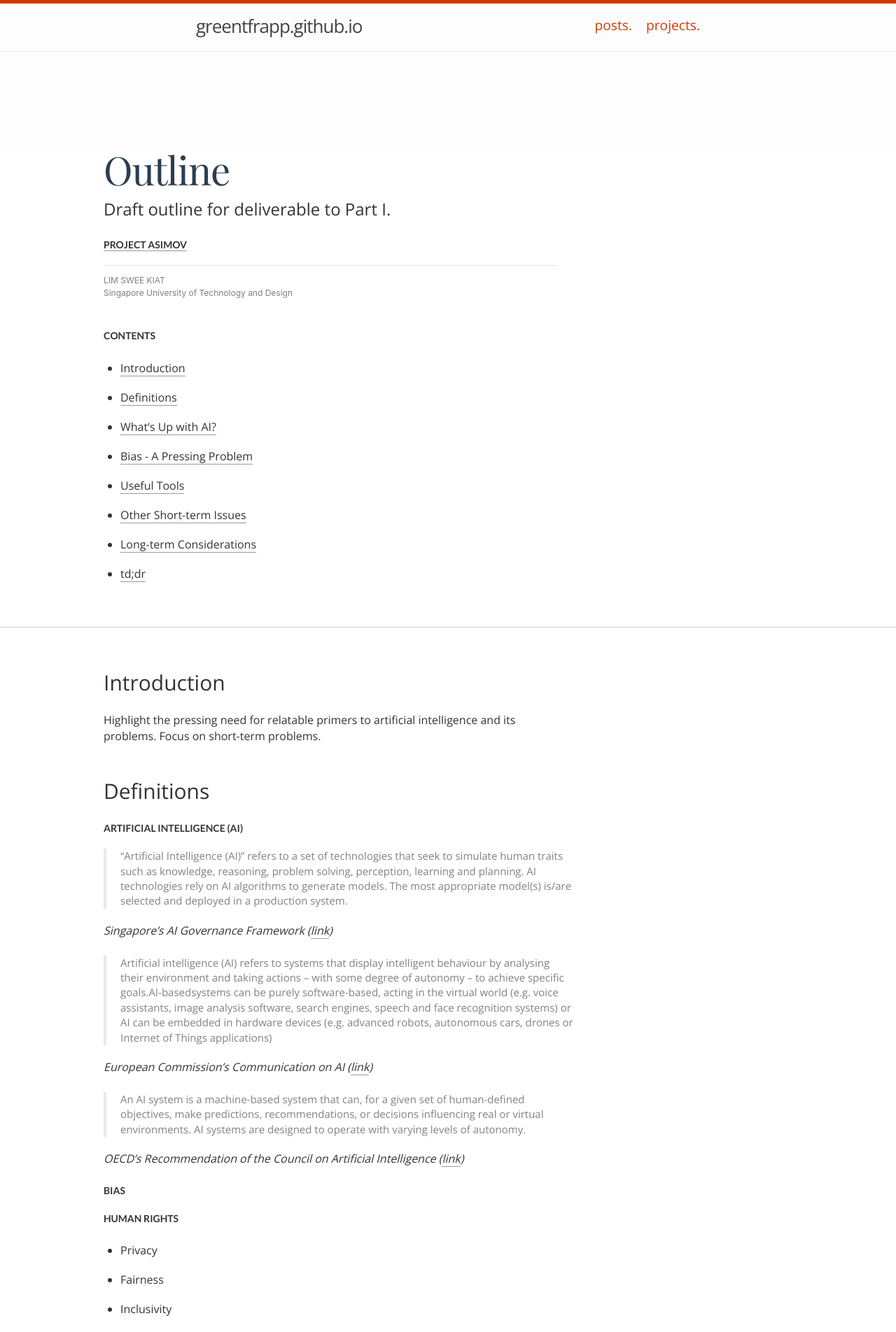
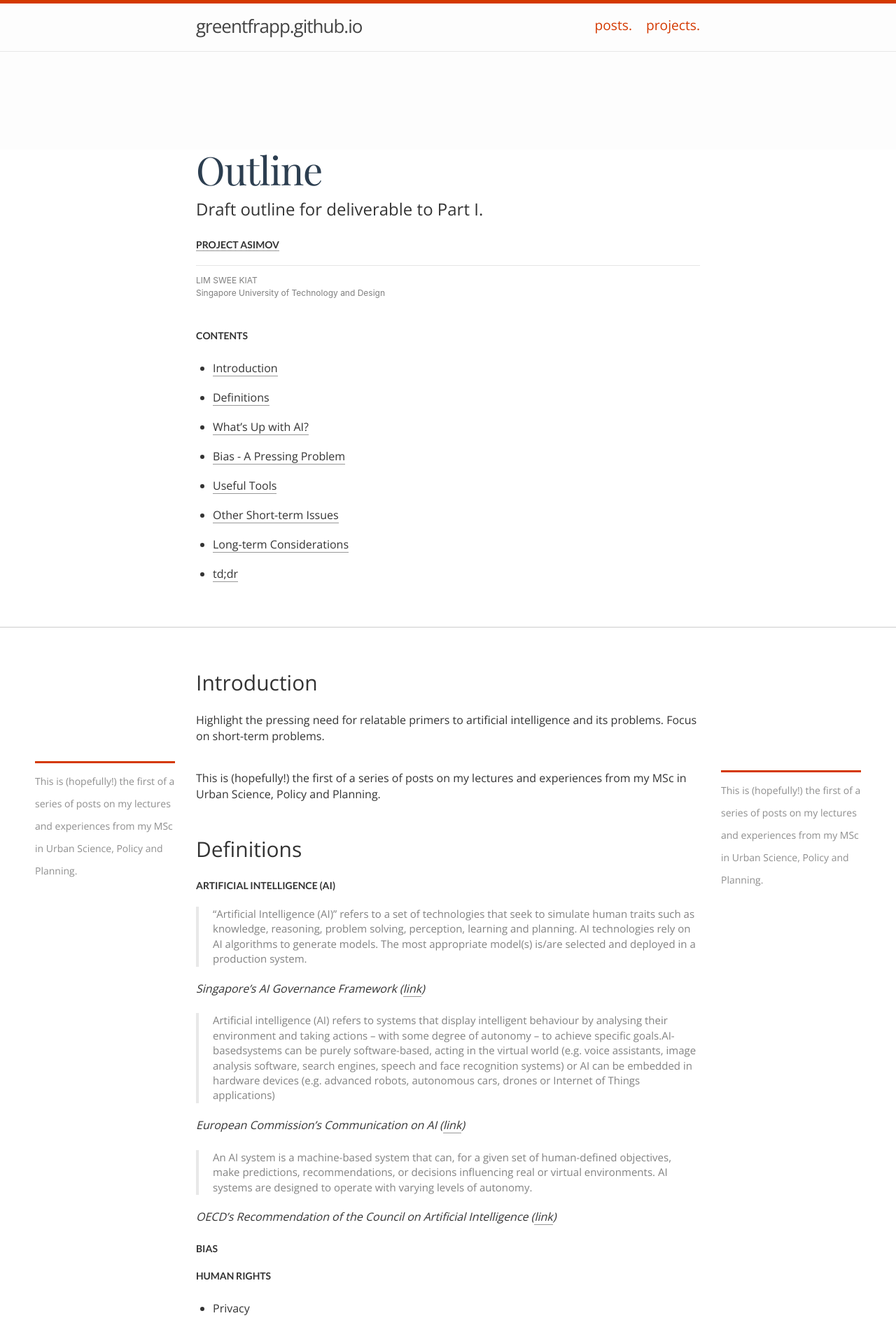
Before and after one commit to greentfrapp/project-asimov, a Jekyll site: the page built from outline.md, in a window 1280 px wide. Shown: the top 1904 px of the page at 70% size. Built offline with Jekyll 4.4.1, drawn with Linux system fonts in a browser that asks for light colours; some web fonts are replaced; a style sheet for code colours, icons or effects is not loaded.

Commit message:
Updated css and js for margin notes

```diff
--- a/_layouts/default.html
+++ b/_layouts/default.html
@@ -15,6 +15,65 @@
 
     {%- include footer.html -%}
 
+
+  <script>
+    function make_interactive(anchor, moving=false) {
+      if (anchor.nodeName == 'P') {
+        anchor = anchor.parentElement;
+      }
+      expand_string = '<p class="expand">Click to expand</p>'
+      var w = window,
+          d = document,
+          e = d.documentElement,
+          g = d.getElementsByTagName('body')[0],
+          x = w.innerWidth || e.clientWidth || g.clientWidth,
+          y = w.innerHeight|| e.clientHeight|| g.clientHeight;
+      if (x >= 1080) {
+        anchor.style.height = '0px';
+        if (anchor.innerHTML.substring(0, expand_string.length) == expand_string) {
+          anchor.innerHTML = anchor.innerHTML.substring(expand_string.length)
+        }
+        return 0
+      } else if (moving) {
+        if (anchor.style.height == '0px') {
+          anchor.innerHTML = expand_string + anchor.innerHTML
+          anchor.style.height = '25px';
+          return 0;
+        }
+        if (anchor.innerHTML.substring(0, expand_string.length) != expand_string) {
+          anchor.style.height = 'initial';
+        } else {
+          anchor.style.height = '25px';
+        }
+        return 0;
+      }
+
+      if (anchor.innerHTML.substring(0, expand_string.length) != expand_string) {
+        anchor.innerHTML = expand_string + anchor.innerHTML
+        anchor.style.height = '25px';
+      } else {
+        anchor.innerHTML = anchor.innerHTML.substring(expand_string.length)
+        anchor.style.height = 'initial';
+      }
+    }
+    window.onload = function() {
+          var anchors = document.getElementsByClassName('note');
+          for(var i = 0; i < anchors.length; i++) {
+              var anchor = anchors[i];
+              anchor.addEventListener('click', function(event){
+                  make_interactive(event.target);
+              })
+              make_interactive(anchor);
+          }
+      }
+      window.onresize = function() {
+        var anchors = document.getElementsByClassName('note');
+          for(var i = 0; i < anchors.length; i++) {
+              var anchor = anchors[i];
+              make_interactive(anchor, true)
+          }
+      }
+  </script>
   </body>
 
 </html>
--- a/_sass/custom.scss
+++ b/_sass/custom.scss
@@ -1,9 +1,4 @@
 @import url('https://fonts.googleapis.com/css?family=Overpass+Mono|Playfair+Display|Open+Sans:400,600|Ubuntu+Mono|Lato|Cambo|Libre+Baskerville');
-
-dt-article blockquote {
-	margin-left: calc(50% - 984px / 2);
-	width: 648px;
-}
 
 #showMessage,
 #showMessage:hover {
@@ -116,14 +111,6 @@ dt-article h1 {
 	}
 }
 
-//hr {
-	//width: whatever;
-	//margin: 10px auto;
-	//height: 32px;
-	//background: #fff url(./hr.svg) no-repeat scroll center;
-	//border: 0;
-//}
-
 li {
 	margin-top: 10px;
 }
@@ -140,55 +127,61 @@ div.note {
 	z-index: 100;
 }
 
-.note-left {
-	height: 0px;
-	margin-left: -30%;
-	width: 20%;
-	overflow: visible;
-	border-top: 3px solid $brand-color;
-	padding-top: 5px;
+.note {
+	cursor: pointer;
+	width: auto;
+	height: 25px;
+	margin: 10px 24px;
+	padding: 10px;
+	border: 1px solid $brand-color;
+	border-radius: 3px;
+	overflow: hidden;
 	color: lighten($text-color, 25%);
 	font-size: $small-font-size;
-	@include media-query($not-full) {
-		cursor: pointer;
-		width: 100%;
-		height: initial;
-		margin: 10px 0;
-		padding: 10px;
-		width: initial;
-		border: 1px solid $brand-color;
-		border-radius: 3px;
-		overflow: hidden;
+	box-sizing: inherit;
+	@media(min-width: 768px) {
+		margin: 10px 72px;
+	}
+	@media(min-width: 1080px) {
+		height: 0px;
+		margin: 0 20px;
+		padding: 0;
+		padding-top: 10px;
+		width: calc(50% - 50px - 720px / 2);
+		max-width: 200px;
+		overflow: visible;
+		border: none;
+		border-radius: 0px;
+		border-top: 3px solid $brand-color;
+	}
+}
+
+.note-left {
+	@media(min-width: 1210px) {
+		margin-left: calc(50% - (200px + 30px) - 720px / 2);
 	}
 }
 
 .note-right {
-	height: 0px;
-	margin-left: 110%;
-	width: 20%;
-	overflow: visible;
-	border-top: 3px solid $brand-color;
-	padding-top: 5px;
-	color: lighten($text-color, 25%);
-	font-size: $small-font-size;
-	@include media-query($not-full) {
-		cursor: pointer;
-		width: 100%;
-		height: initial;
-		margin: 10px 0;
-		padding: 10px;
-		width: initial;
-		border: 1px solid $brand-color;
-		border-radius: 3px;
-		overflow: hidden;
+	@media(min-width: 1080px) {
+		float: right;
 	}
+	@media(min-width: 1210px) {
+		margin-right: calc(50% - (200px + 30px) - 720px / 2);
+	}
+}
+
+.note p {
+	line-height: 32px;
+}
+
+.note p.expand {
+	margin-top: 1px;
+	margin-bottom: 20px;
+	line-height: initial;
 }
 
 span.math {
 	@include relative-font-size(1.2);
 	font-family: Libre-Baskerville, serif;
 }
-
-.social-media-list {
-	//margin-bottom: 0px;
-}
--- a/outline.md
+++ b/outline.md
@@ -28,6 +28,19 @@ permalink: /outline/
 ## Introduction
 
 Highlight the pressing need for relatable primers to artificial intelligence and its problems. Focus on short-term problems.
+
+<div class='note note-left'>
+	<p>
+	This is (hopefully!) the first of a series of posts on my lectures and experiences from my MSc in Urban Science, Policy and Planning.
+	</p>
+</div>
+<div class='note note-right'>
+	<p>
+	This is (hopefully!) the first of a series of posts on my lectures and experiences from my MSc in Urban Science, Policy and Planning.
+	</p>
+</div>
+
+This is (hopefully!) the first of a series of posts on my lectures and experiences from my MSc in Urban Science, Policy and Planning.
 
 ## Definitions
 
```
Also changed, not shown: assets/distill.js.
